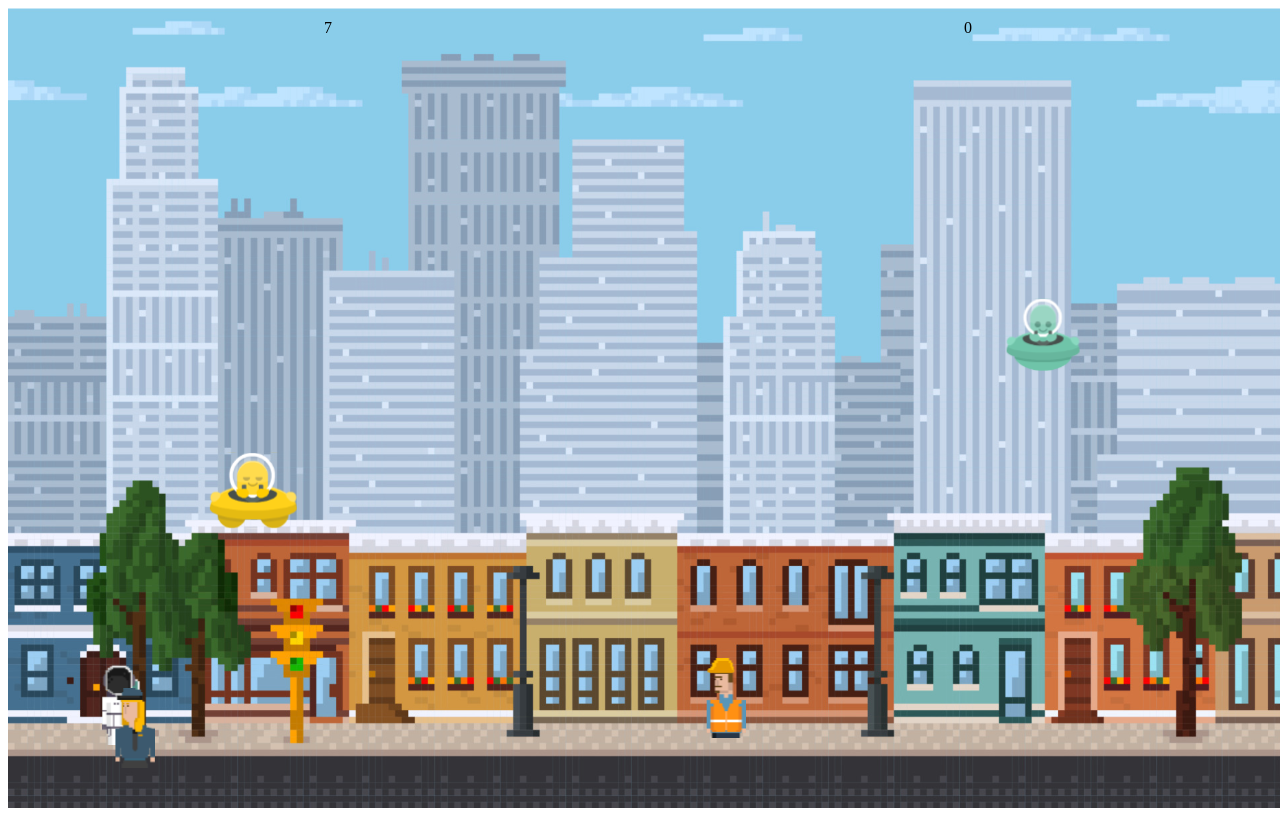
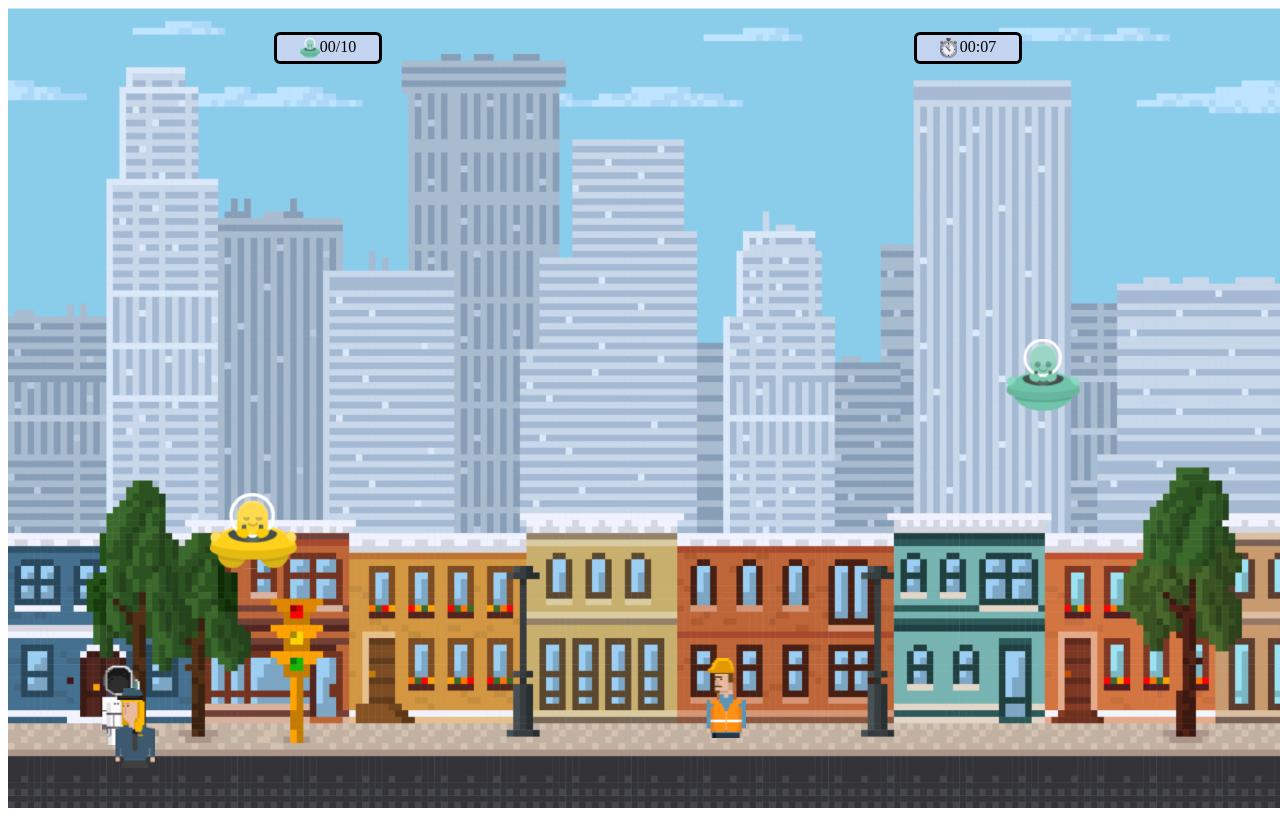
Before and after one commit to MaratSalakh/catch_alien, a React (Vite) app: page /game in a window 1280 px wide. Built offline with nearby package versions, Linux system fonts and the light colour scheme.

Commit message:
styled timer and aliensCounter

```diff
--- a/src/pages/GamePage.jsx
+++ b/src/pages/GamePage.jsx
@@ -12,12 +12,16 @@ import { useGSAP } from '@gsap/react';
 import { BadAlien } from '../components/BadAlien';
 import { GoodAlien } from '../components/GoodAlien';
 
+import { useNavigate } from 'react-router-dom';
+
 const GamePage = () => {
   const dispatch = useDispatch();
   const time = useSelector((state) => state.timer.value);
   const catchedAliens = useSelector(
     (state) => state.aliens.catchedAliensCounter
   );
+
+  const navigate = useNavigate();
 
   const unit1 = useRef();
   const unit2 = useRef();
@@ -86,6 +90,7 @@ const GamePage = () => {
 
   useEffect(() => {
     if (time > 29) {
+      navigate('/theend');
       return;
     }
 
@@ -96,10 +101,20 @@ const GamePage = () => {
     return () => clearInterval(intervalOfGame);
   });
 
+  const timerStyle = time < 10 ? `00:0${time}` : `00:${time}`;
+  const aliensCounter =
+    catchedAliens < 10 ? `0${catchedAliens}/10` : `${catchedAliens}/10`;
+
   return (
     <div className={styles.game}>
-      <div>{time}</div>
-      <div>{catchedAliens}</div>
+      <div className={styles.catchedAliens}>
+        <div className={styles.alienIcon}></div>
+        {aliensCounter}
+      </div>
+      <div className={styles.timer}>
+        <div className={styles.timerIcon}></div>
+        {timerStyle}
+      </div>
       <GoodAlien></GoodAlien>
       <BadAlien></BadAlien>
       <div ref={unit1} className={styles.unit1}></div>
--- a/src/pages/GamePage.module.scss
+++ b/src/pages/GamePage.module.scss
@@ -7,7 +7,7 @@
 
   display: grid;
   grid-template-columns: 50% 50%;
-  grid-template-rows: 5% 75% 5% 5%;
+  grid-template-rows: 10% 70% 5% 5%;
   justify-items: center;
   align-items: center;
 }
@@ -41,3 +41,51 @@
   justify-self: start;
   align-self: flex-start;
 }
+
+.timer {
+  display: flex;
+  flex-direction: row;
+  justify-content: center;
+
+  width: 90px;
+  background-color: #c7d5f2f2;
+  border-color: black;
+  border-style: solid;
+  border-radius: 6px;
+  border-width: 3px;
+  padding: 3px;
+  padding-left: 6px;
+  padding-right: 6px;
+}
+
+.timerIcon {
+  background-image: url('/src/assets/Captura\ de\ Pantalla\ 2024-02-14\ a\ las\ 10.09\ 1.svg');
+  width: 20px;
+  height: 20px;
+  background-size: contain;
+  background-repeat: no-repeat;
+}
+
+.catchedAliens {
+  display: flex;
+  flex-direction: row;
+  justify-content: center;
+
+  width: 90px;
+  background-color: #c7d5f2f2;
+  border-color: black;
+  border-style: solid;
+  border-radius: 6px;
+  border-width: 3px;
+  padding: 3px;
+  padding-left: 6px;
+  padding-right: 6px;
+}
+
+.alienIcon {
+  background-image: url('/src/assets/shipGreen_manned_little.svg');
+  width: 20px;
+  height: 20px;
+  background-size: contain;
+  background-repeat: no-repeat;
+}
```
